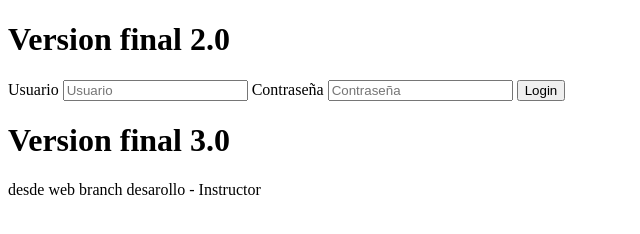
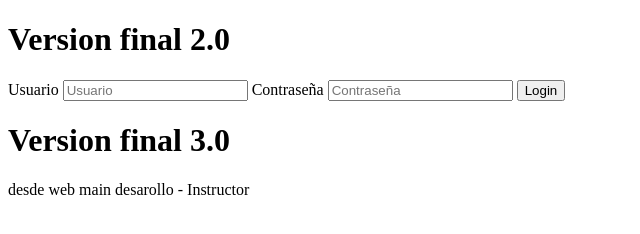
Before and after one commit to 0rae0rion/sistemaRegistro, a plain HTML site: page index.html in a window 1280 px wide. Shown: the full height of the page, 0-640 px from the left. Drawn offline with Linux system fonts and the light colour scheme.

Commit message:
actualiza desde main

```diff
--- a/index.html
+++ b/index.html
@@ -21,7 +21,8 @@
     </form>
 
     <H1>Version final 3.0</H1>
-    <p>desde web branch desarollo - Instructor</p>
+    <p>desde web main  desarollo - Instructor</p>
 
 </body>
+
 </html>
```
